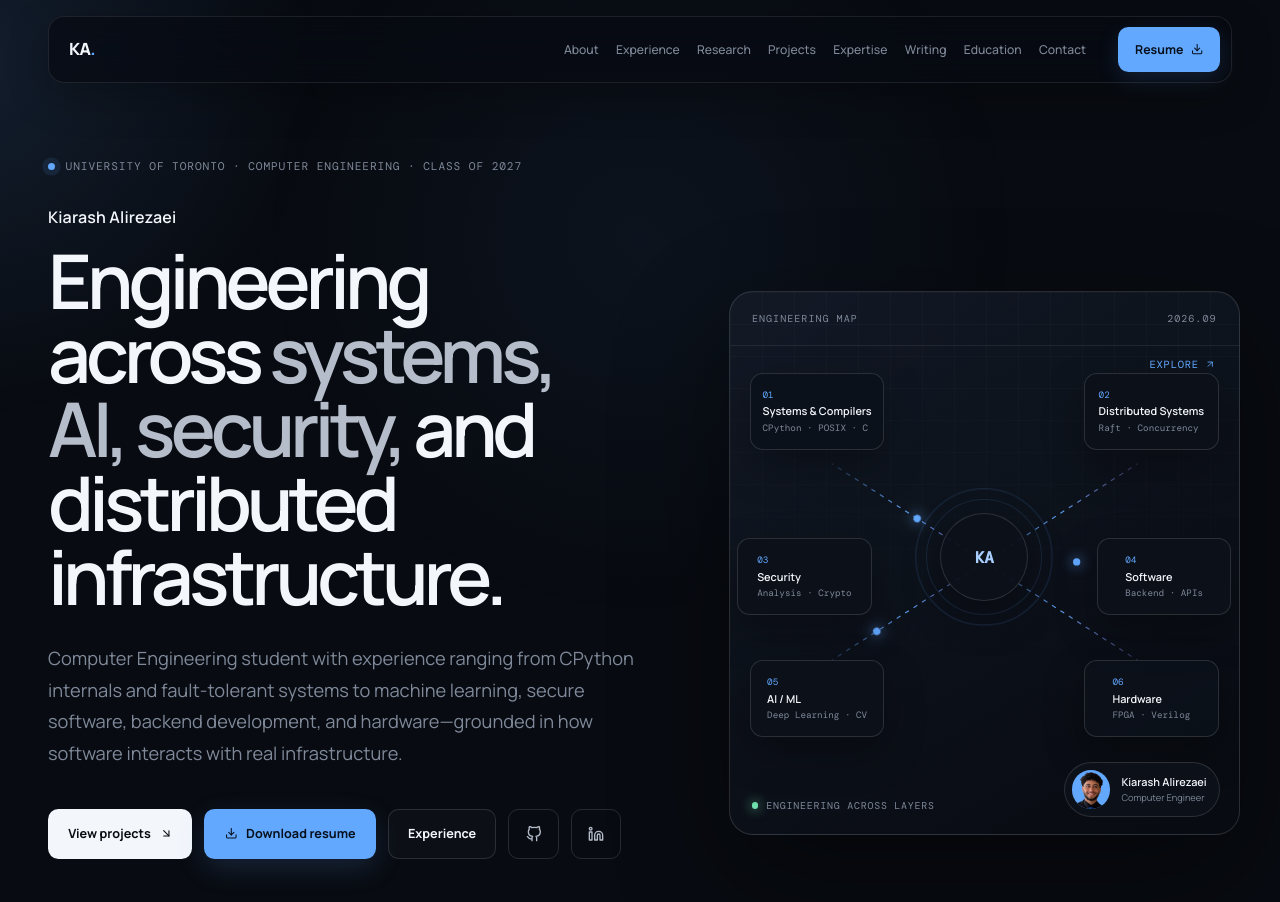
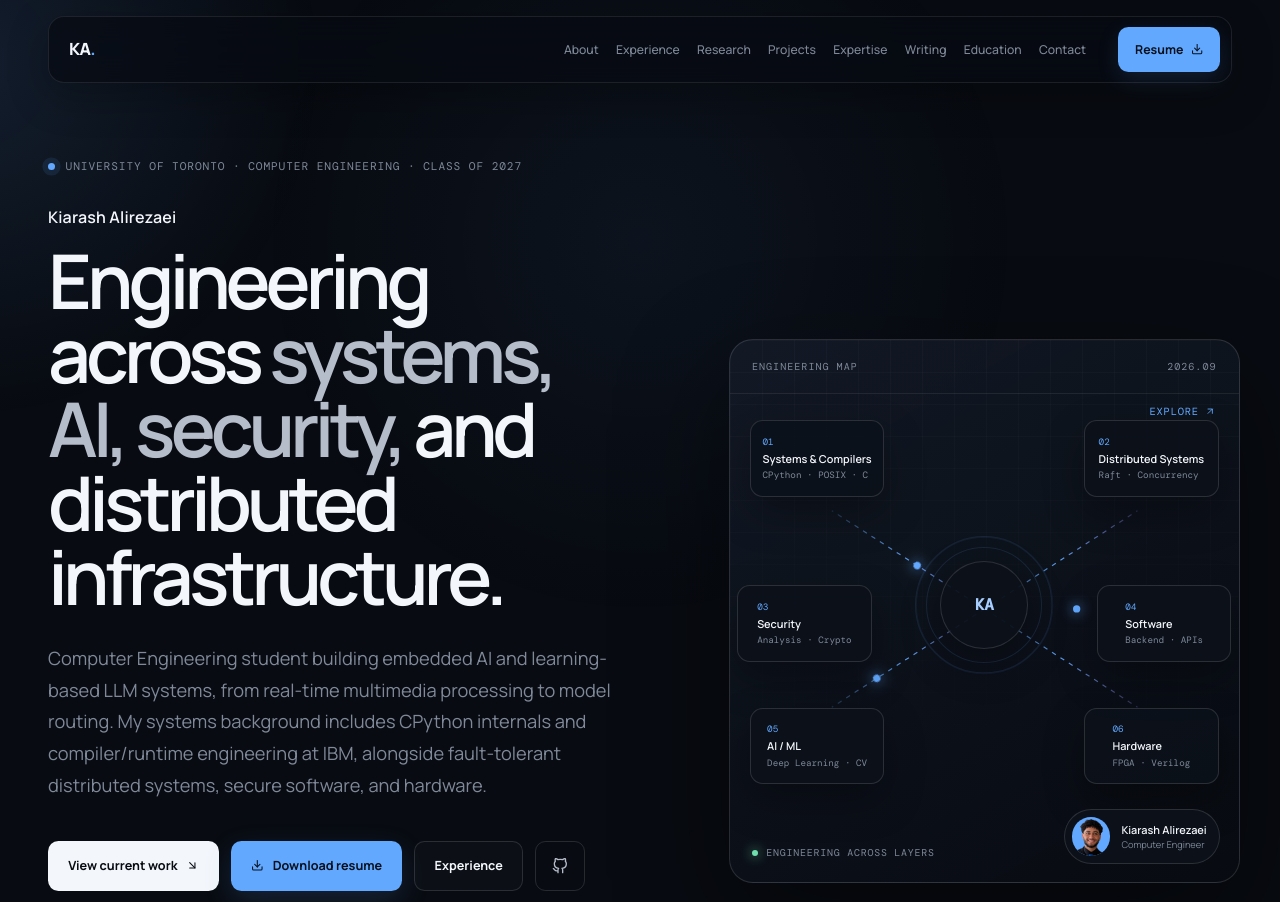
Before and after one commit to kiarashgb11/Personal_portfolio, a React (Create React App) app: page / in a window 1280 px wide. Shown: the top 902 px of the page. Built offline with nearby package versions, Linux system fonts and the light colour scheme; a web font is replaced by a local one.

Commit message:
oct 15.1 update

```diff
--- a/src/components/header/Header.jsx
+++ b/src/components/header/Header.jsx
@@ -44,12 +44,13 @@
           <p className="hero__name">Kiarash Alirezaei</p>
           <h1>Engineering across <span>systems, AI, security,</span> and distributed infrastructure.</h1>
           <p className="hero__description">
-            Computer Engineering student with experience ranging from CPython internals and
-            fault-tolerant systems to machine learning, secure software, backend development,
-            and hardware—grounded in how software interacts with real infrastructure.
+            Computer Engineering student building embedded AI and learning-based LLM systems,
+            from real-time multimedia processing to model routing. My systems background includes
+            CPython internals and compiler/runtime engineering at IBM, alongside fault-tolerant
+            distributed systems, secure software, and hardware.
           </p>
           <div className="hero__actions">
-            <a className="button button--primary" href="#projects">View projects <FiArrowDownRight /></a>
+            <a className="button button--primary" href="#research">View current work <FiArrowDownRight /></a>
             <a className="button button--accent" href={CV} download><FiDownload /> Download resume</a>
             <a className="button button--secondary" href="#experience">Experience</a>
             <a className="icon-button" href="https://github.com/kiarashgb11" target="_blank" rel="noreferrer" aria-label="GitHub profile"><FiGithub /></a>
--- a/src/data/portfolioData.js
+++ b/src/data/portfolioData.js
@@ -103,7 +103,7 @@
     tone: 'development',
     visual: 'trading',
     description:
-      'Developing a market-analysis agent around quantitative indicators, financial data, and structured decision support. The next phase introduces backtesting and evaluation alongside planned machine-learning forecasting and signal-generation work; no performance results are claimed yet.',
+      'Developing a market-analysis agent around quantitative indicators, financial data, and structured decision support. The next phase introduces backtesting and evaluation alongside planned machine-learning forecasting and signal-generation work.',
     technologies: ['Python', 'Machine Learning', 'Financial Data', 'Quantitative Analysis', 'Backtesting', 'Agents'],
   },
   {
@@ -234,8 +234,8 @@
   {
     number: '02',
     title: 'AI & Machine Learning',
-    description: 'Model development and practical computer-vision pipelines from training through evaluation.',
-    skills: ['PyTorch', 'TensorFlow', 'NumPy', 'Pandas', 'Deep Learning', 'Computer Vision', 'CNNs', 'U-Net', 'ResNet', 'ML Pipelines'],
+    description: 'Model routing, embedded intelligence, signal processing, and practical ML pipelines from development through evaluation.',
+    skills: ['LLM Routing', 'Model Selection', 'Embedded AI', 'Signal Processing', 'PyTorch', 'TensorFlow', 'NumPy', 'Pandas', 'Deep Learning', 'Computer Vision', 'CNNs', 'U-Net', 'ResNet', 'ML Pipelines'],
   },
   {
     number: '03',
@@ -258,14 +258,14 @@
   {
     number: '06',
     title: 'Hardware & Architecture',
-    description: 'Digital systems and the hardware boundary beneath modern software.',
-    skills: ['Verilog', 'FPGA', 'ModelSim', 'Quartus', 'Computer Architecture', 'Assembly', 'Digital Systems'],
+    description: 'Embedded computing, GPU development, digital systems, and the hardware boundary beneath modern software.',
+    skills: ['Raspberry Pi', 'CUDA', 'GPU Programming', 'Verilog', 'FPGA', 'ModelSim', 'Quartus', 'Computer Architecture', 'Assembly', 'Digital Systems'],
   },
   {
     number: '07',
-    title: 'DevOps & Engineering Tools',
-    description: 'Build, test, and delivery workflows that keep software dependable across platforms.',
-    skills: ['Git', 'Docker', 'Buildbot', 'Ansible', 'pytest', 'pip', 'venv', 'CI/CD', 'IBM Clang'],
+    title: 'DevOps, Cloud & Engineering Tools',
+    description: 'Cloud services and build, test, and delivery workflows that keep software dependable across platforms.',
+    skills: ['Azure', 'Git', 'Docker', 'Buildbot', 'Ansible', 'pytest', 'pip', 'venv', 'CI/CD', 'IBM Clang'],
     secondary: true,
   },
   {
```
